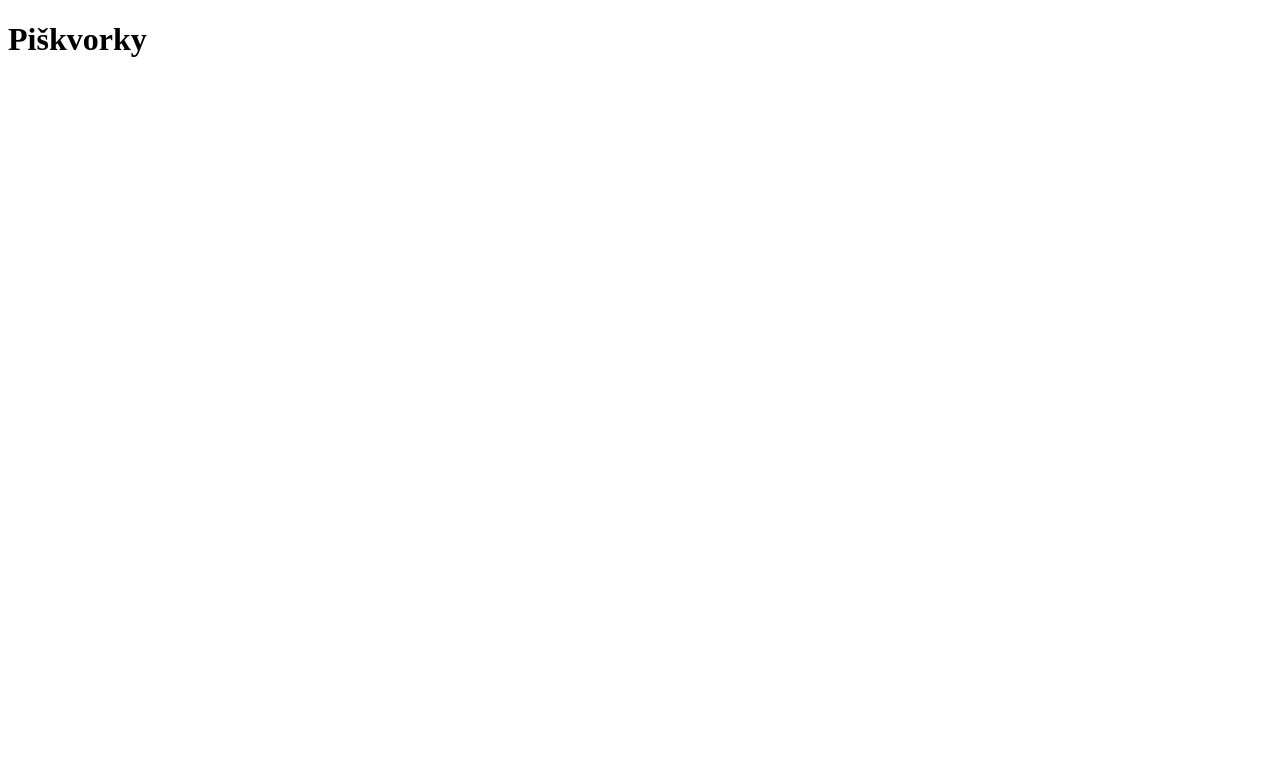
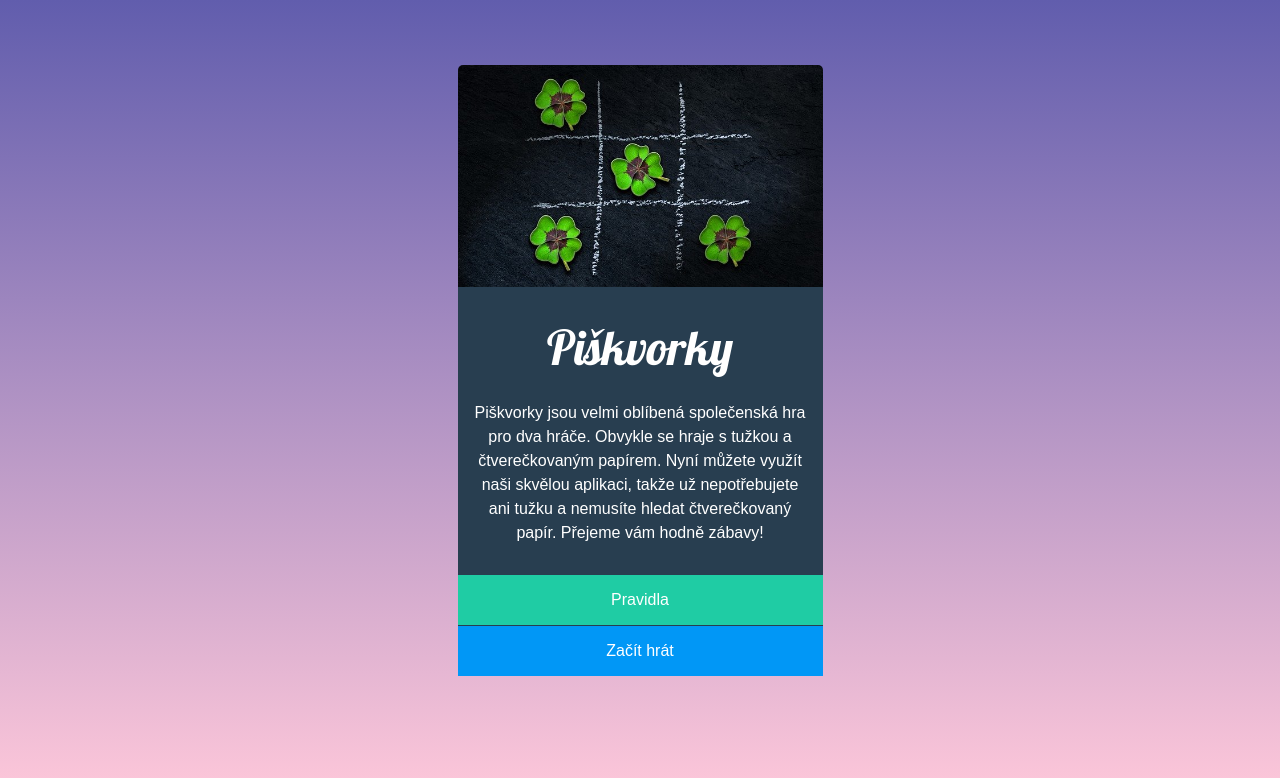
Before and after one commit to hstupkova/piskvorky, a plain HTML site: page index.html in a window 1280 px wide. Drawn offline with Linux system fonts and the light colour scheme.

Commit message:
page styled

```diff
--- a/index.html
+++ b/index.html
@@ -5,8 +5,27 @@
   <meta http-equiv="X-UA-Compatible" content="IE=edge">
   <meta name="viewport" content="width=device-width, initial-scale=1.0">
   <title>Piškvorky</title>
+  <link rel="preconnect" href="https://fonts.gstatic.com">
+  <link href="https://fonts.googleapis.com/css2?family=Lobster&display=swap" rel="stylesheet">
+  <link rel="stylesheet" href="style.css">
 </head>
 <body>
-  <h1>Piškvorky</h1>
+
+  <div class="game">
+    <header class="header">
+      <img src="uvodni.jpg" alt="piškvorky se čtyřlístky místo křížků" class="header__pic">
+    </header>
+    <main>
+      <section class="description">
+        <h1 class="description__title">Piškvorky</h1>
+        <p class="description__text">Piškvorky jsou velmi oblíbená společenská hra pro dva hráče. Obvykle se hraje s tužkou a čtverečkovaným papírem. Nyní můžete využít naši skvělou aplikaci, takže už nepotřebujete ani tužku a nemusíte hledat čtverečkovaný papír. Přejeme vám hodně zábavy!</p>
+      </section>
+      <section class="buttons">
+        <a href="index.html" class="button button--rules">Pravidla</a>
+        <a href="index.html" class="button button--start">Začít hrát</a>
+      </section>
+    </main>
+  </div>
+
 </body>
 </html>
--- /dev/null
+++ b/style.css
@@ -0,0 +1,83 @@
+html { box-sizing: border-box; }
+*, :after, :before { box-sizing: inherit; }
+
+* {
+  margin: 0;
+  padding: 0;
+}
+
+html,
+body {
+  min-height: 100%;
+}
+
+body {
+  font-family: Arial, Helvetica, sans-serif;
+  font-weight: 300;
+  font-size: 100%;
+  background-image: linear-gradient(to bottom, #615dad, #ffc8da);
+}
+
+.game {
+  max-width: 365px;
+  margin: 65px auto;
+}
+
+/* header */
+
+.header__pic {
+  width: 100%;
+  border-radius: 5px 5px 0 0;
+  vertical-align: bottom;
+}
+
+/* description */
+
+.description {
+  color: #ffffff;
+  background-color: #283e50;
+  padding: 30px 15px;
+}
+
+.description__title {
+  font-family: 'Lobster', cursive;
+  font-size: 3em;
+  font-weight: normal;
+  text-align: center;
+  margin-bottom: 0.5em;
+}
+
+.description__text {
+  font-size: 1em;
+  line-height: 1.5;
+  text-align: center;
+}
+
+/* buttons */
+
+.button {
+  display: block;
+  font-size: 1em;
+  color: #ffffff;
+  text-decoration: none;
+  text-align: center;
+  padding-top: 1em;
+  padding-bottom: 1em;
+}
+
+.button--rules {
+  background-color: #1fcca4;
+}
+
+.button--rules:hover {
+  background-color: #1cbb96;
+}
+
+.button--start {
+  background-color: #0197f6;
+  border-top: 1px solid #283e50;
+}
+
+.button--start:hover {
+  background-color: #0090e9;
+}
```
Also changed, not shown: uvodni.jpg (added).
